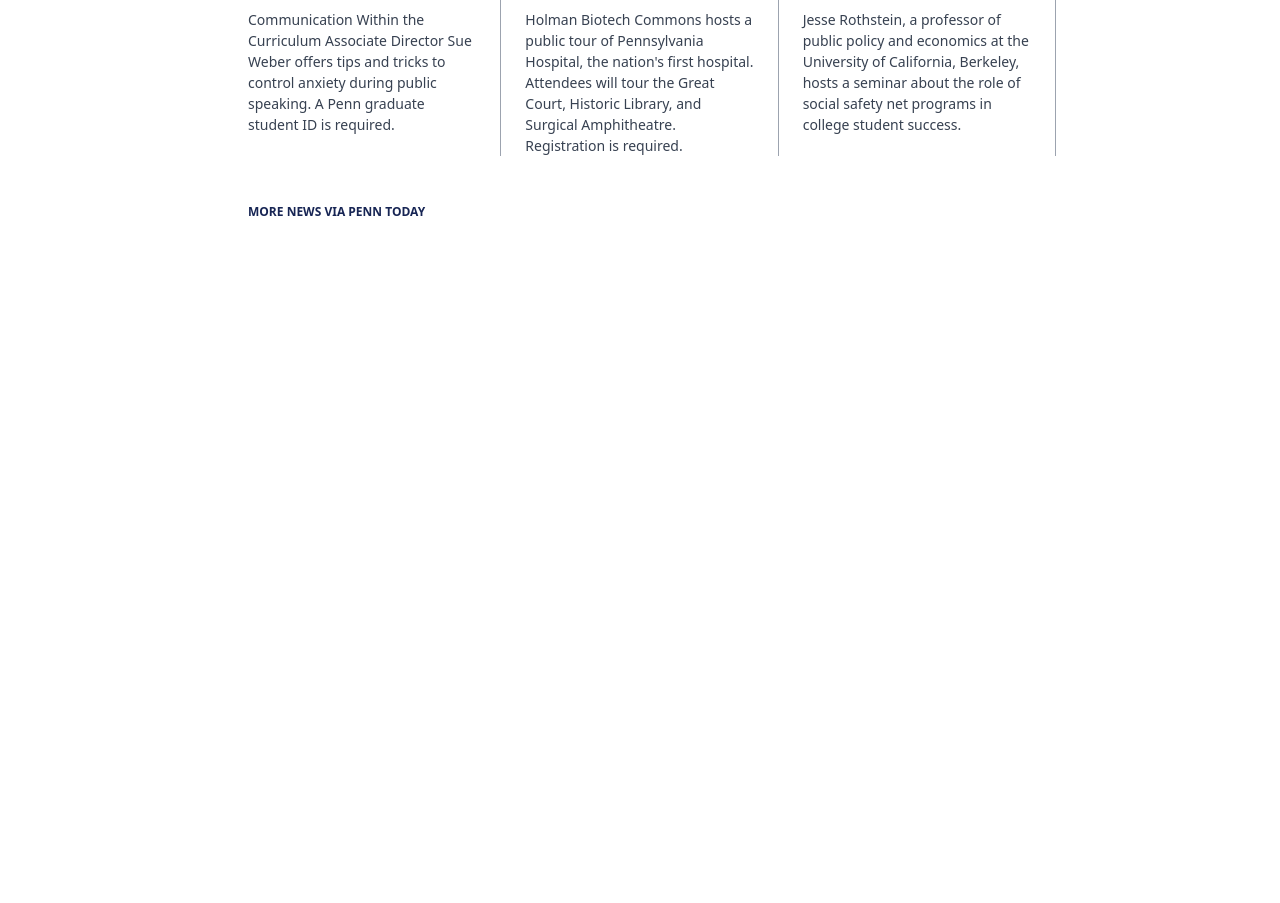
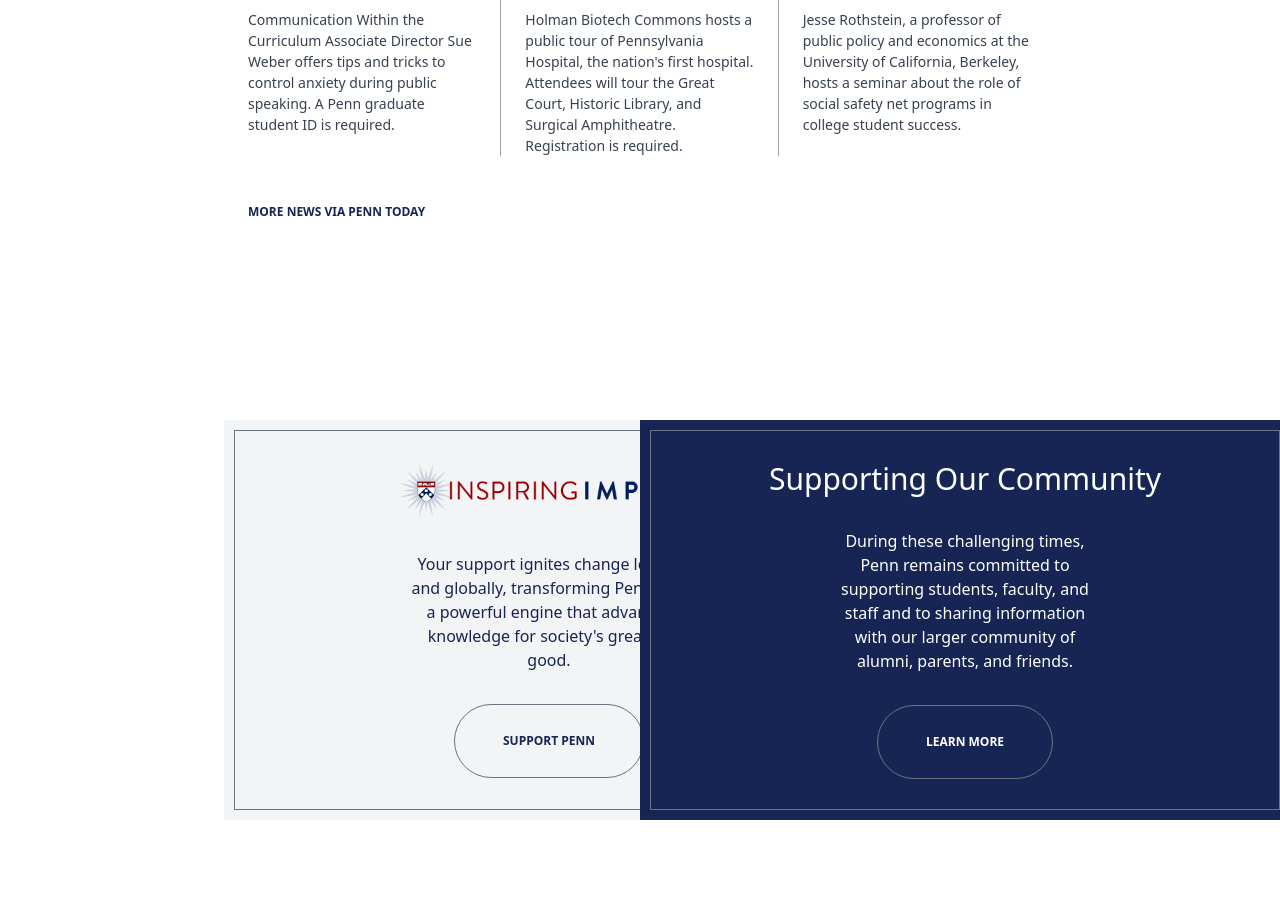
Before and after one commit to gasanashema/The-Gym-CSS-Gate-Tailwind, a website: page html/index.html in a window 1280 px wide. Shown: the part 3448-4351 px from the top of the page. Before the commit the page ends 3748 px from the top, so only its background shows below. Drawn offline with Linux system fonts and the light colour scheme.

Commit message:
added two boxes section

```diff
--- a/html/index.html
+++ b/html/index.html
@@ -167,7 +167,7 @@
                 <h1 class="text-xl px-5 text-blue-950 pt-6 pb-3 capitalize">Managing Presentation Anxiety</h1>
                 <p class="text-gray-700 text-sm mx-6 leading-normal">Holman Biotech Commons hosts a public tour of Pennsylvania Hospital, the nation's first hospital. Attendees will tour the Great Court, Historic Library, and Surgical Amphitheatre. Registration is required.</p>
             </div>
-            <div class="flex flex-col border-r border-r-gray-400">
+            <div class="flex flex-col ">
                 <div class="relative mx-5">
                     <div class="w-[60px] h-[90px] flex flex-col absolute right-4 top-4 shadow-md">
                         <div class="h-40px w-full bg-red-800 flex items-center justify-center"><span class="text-center text-white text-sm">FEB</span></div>
@@ -184,6 +184,32 @@
          </div>
 
     </div>
+
+
+    <div class="w-[65%] mx-auto py-20">
+
+         <div class="grid grid-cols-2 justify-center mt-10 ">
+            <div class="bg-gray-100 h-[400px] w-[650px]">
+                <div class="border-gray-500 border  w-[630px] h-[380px] m-auto mt-[10px] flex flex-col items-center justify-center space-y-8">
+                    <img src="../images/Inspiring-Impact-Campaign-Logo.png" class="w-[300px]" alt="">
+                    <p class="text-center px-44 text-blue-950 text-base ">Your support ignites change locally and globally, transforming Penn into a powerful engine that advances knowledge for society's greatest good.</p>
+                    <button class="text-xs font-semibold px-12 py-7 rounded-full border border-gray-500 uppercase text-blue-950">Support penn</button>
+                </div>
+            </div>
+            <div class="bg-blue-950 h-[400px] w-[650px]">
+                <div class="border-gray-500 border  w-[630px] h-[380px] m-auto mt-[10px] flex flex-col items-center justify-center space-y-8">
+                    <h1 class="text-3xl text-white font-light text-center px-5">Supporting Our Community</h1>
+                    <p class="text-center px-44 text-white text-base ">During these challenging times, Penn remains committed to supporting students, faculty, and staff and to sharing information with our larger community of alumni, parents, and friends.</p>
+                    <button class="text-xs font-semibold px-12 py-7 rounded-full border border-gray-500 uppercase text-white">Learn More</button>
+                </div>
+            </div>
+
+
+         </div>
+
+    </div>
+
+    <div class="grid grid-cols-3 py-24"></div>
 </body>
 
 </html>
```
Also changed, not shown: images/Inspiring-Impact-Campaign-Logo.png (added), src/output.css.
